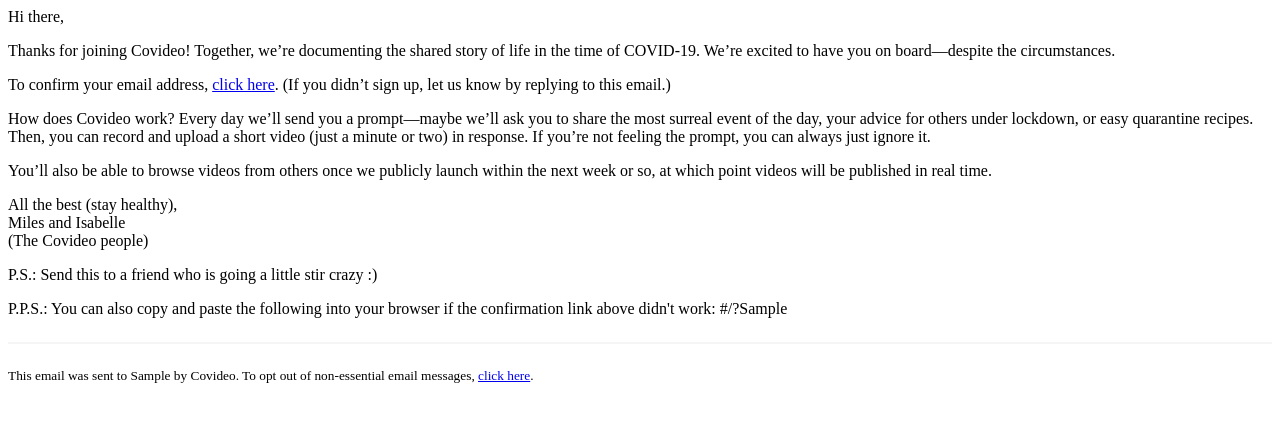
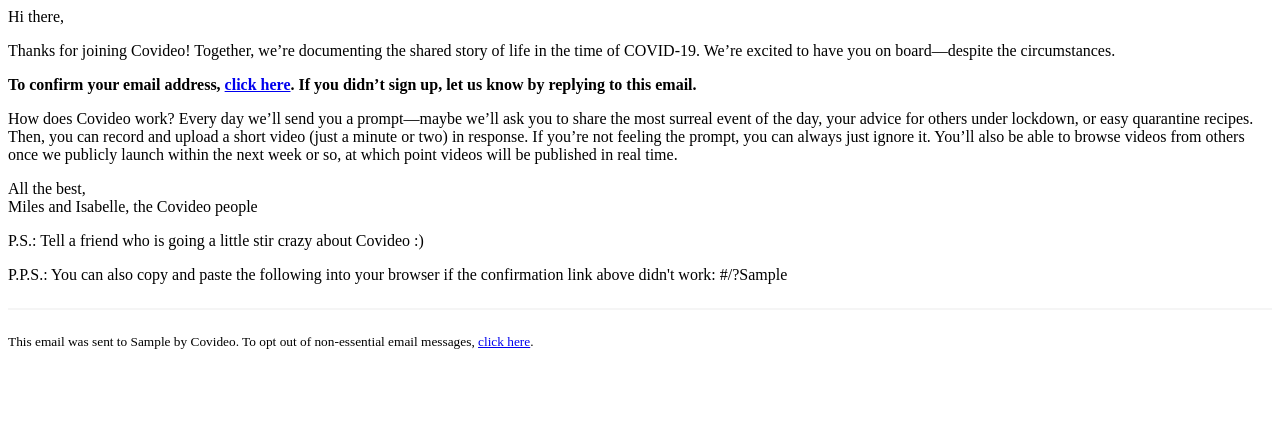
Before and after one commit to milesmcc/covideo, a Django app: template covideo/accounts/templates/accounts/emails/welcome.html in a window 1280 px wide. Shown: the top 422 px of the page. Run offline with Django 3.2, Linux system fonts and the light colour scheme; the template is opened without the code that fills it: most values are stand-ins (such as "Sample title", 1, 10 or a date in 2020); parts of the project's set-up code (start-up, migrations or seed data) failed here and were passed over.

Commit message:
Small improvements

```diff
--- a/covideo/accounts/templates/accounts/emails/welcome.html
+++ b/covideo/accounts/templates/accounts/emails/welcome.html
@@ -3,19 +3,23 @@
 {% block content %}
 <p>Hi there,</p>
 
-<p>Thanks for joining Covideo! Together, we’re documenting the shared story of life in the time of COVID-19. We’re excited to have you on board&mdash;despite the circumstances.</p>
+<p>Thanks for joining Covideo! Together, we’re documenting the shared story of life in the time of COVID-19. We’re
+    excited to have you on board&mdash;despite the circumstances.</p>
 
-<p>To confirm your email address, <a href="{{base_url}}{% url 'index' %}?{{ak}}">click here</a>. (If you didn’t sign up, let us know by replying to this email.)</p>
+<p><strong>To confirm your email address, <a href="{{base_url}}{% url 'index' %}?{{ak}}">click here</a>. If you didn’t
+        sign up, let us know by replying to this email.</strong></p>
 
-<p>How does Covideo work? Every day we’ll send you a prompt&mdash;maybe we’ll ask you to share the most surreal event of the day, your advice for others under lockdown, or easy quarantine recipes. Then, you can record and upload a short video (just a minute or two) in response. If you’re not feeling the prompt, you can always just ignore it.</p>
+<p>How does Covideo work? Every day we’ll send you a prompt&mdash;maybe we’ll ask you to share the most surreal event of
+    the day, your advice for others under lockdown, or easy quarantine recipes. Then, you can record and upload a short
+    video (just a minute or two) in response. If you’re not feeling the prompt, you can always just ignore it. You’ll
+    also be able to browse videos from others once we publicly launch within the next week or so, at which point videos
+    will be published in real time.</p>
 
-<p>You’ll also be able to browse videos from others once we publicly launch within the next week or so, at which point videos will be published in real time.</p>
+<p>All the best,<br>
+    Miles and Isabelle, the Covideo people</p>
 
-<p>All the best (stay healthy),<br>
-Miles and Isabelle<br>
-(The Covideo people)</p>
+<p>P.S.: Tell a friend who is going a little stir crazy about Covideo :) </p>
 
-<p>P.S.: Send this to a friend who is going a little stir crazy :)  </p>
-
-<p>P.P.S.: You can also copy and paste the following into your browser if the confirmation link above didn't work: {{base_url}}{% url 'index' %}?{{ak}}</p>
+<p>P.P.S.: You can also copy and paste the following into your browser if the confirmation link above didn't work:
+    {{base_url}}{% url 'index' %}?{{ak}}</p>
 {% endblock %}
--- a/covideo/core/models.py
+++ b/covideo/core/models.py
@@ -55,6 +55,11 @@
             override_opt_out=True,
         )
 
+    def __str__(self):
+        if self.display_name != "":
+            return self.display_name
+        return str(self.pk)
+
 
 class Prompt(models.Model):
     day = models.DateField()
--- a/covideo/videos/forms.py
+++ b/covideo/videos/forms.py
@@ -24,7 +24,7 @@
 
     def clean_video(self):
         video = self.cleaned_data["video"]
-        if video.split(".")[-1] not in [
+        if video.name.split(".")[-1] not in [
             "webm",
             "flv",
             "avi",
--- a/covideo/videos/templates/videos/views/personal_videos.html
+++ b/covideo/videos/templates/videos/views/personal_videos.html
@@ -12,7 +12,7 @@
         <p class="subtitle is-size-6">{{video.prompt.text}}</p>
     </div>
     {% empty %}
-    <p>You haven't uploaded any videos yet.</p>
+    <p class="box">You haven't uploaded any videos yet.</p>
     {% endfor %}
     <p>Your videos will be made public when we launch in a few days. For now, you can keep track of them here.</p>
 </div>
--- a/kubernetes/django.yml
+++ b/kubernetes/django.yml
@@ -17,7 +17,7 @@
     spec:
       containers:
       - name: "covideo-webserver"
-        image: "gcr.io/covideo/covideo:6a9e825e3307b9d80ecd4696c93a5e911d46ae0a"
+        image: "gcr.io/covideo/covideo:a0d53a661d8003ece61870e020b855ea70dfcaa5"
         command: ["./webserver.sh"]
         envFrom:
         - secretRef:
@@ -42,7 +42,7 @@
     spec:
       containers:
       - name: "covideo-celeryworker"
-        image: "gcr.io/covideo/covideo:6a9e825e3307b9d80ecd4696c93a5e911d46ae0a"
+        image: "gcr.io/covideo/covideo:a0d53a661d8003ece61870e020b855ea70dfcaa5"
         command: ["./celeryworker.sh"]
         envFrom:
         - secretRef:
```
Also changed, not shown: covideo/core/admin.py (+10 -3 lines).
